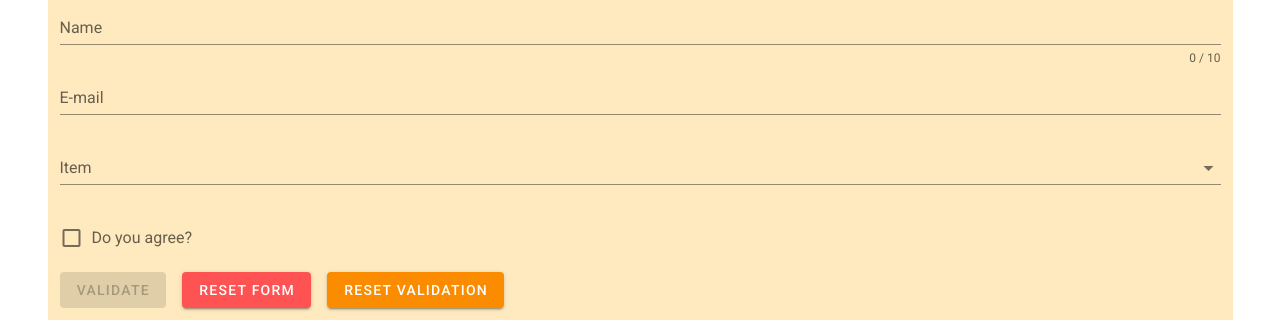
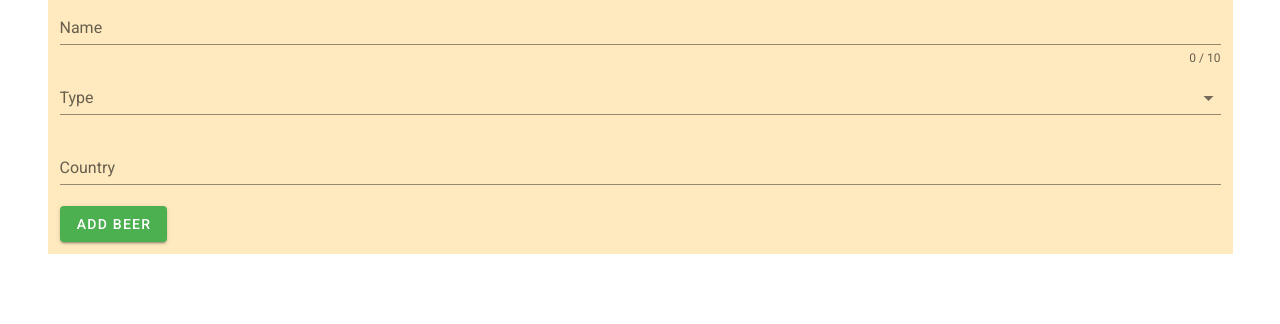
Before and after one commit to Evie-Skinner18/CheeseDays, a Vue app: page / in a window 1280 px wide. Shown: the part 473-797 px from the top of the page. Built offline with nearby package versions, Linux system fonts and the light colour scheme.

Commit message:
Completed Beer domain model and am now building it up in the v-form. Using logic inside the model to output added beer's colour. Next step: add unit tests with Jest. Add more form inputs. Use more domain logic in BeerComponent

```diff
--- a/src/App.vue
+++ b/src/App.vue
@@ -8,7 +8,7 @@
 </template>
 
 <script lang="ts">
-import { Component, Vue } from 'vue-property-decorator';
+import { Vue } from 'vue-property-decorator';
 import Navbar from './components/Navbar.vue';
 import CheeseSection from './components/CheeseSection.vue';
 
@@ -18,10 +18,6 @@ export default Vue.extend({
   components: {
     CheeseSection,
     Navbar
-  },
-
-  data: () => ({
-    //
-  }),
+  }
 });
 </script>
--- a/src/components/BeerComponent.vue
+++ b/src/components/BeerComponent.vue
@@ -1,9 +1,9 @@
 <template>
     <div>
-
+        <h1>Thanks for adding a beer!</h1>
+       <h2>{{ beer.name }}</h2>
+       <p>Ooh, this beer's colour is {{ beer.getColour() }}</p>
     </div>
-
-
 </template>
 
 <script lang="ts" src="./BeerComponent.vue.ts"></script>
--- a/src/components/BeerComponent.vue.ts
+++ b/src/components/BeerComponent.vue.ts
@@ -1,7 +1,7 @@
 import { Vue, Component, Prop } from 'vue-property-decorator';
-import { Beer } from '../domain/models/Beer';
+import { Beer } from '../domain/beer/Beer';
 
 @Component({})
 export default class BeerComponent extends Vue {
-    beer: Beer = new Beer();
+    @Prop({default: Beer.EMPTY()}) private beer!: Beer;
 }
--- a/src/components/BeerForm.vue
+++ b/src/components/BeerForm.vue
@@ -1,69 +1,29 @@
 <template>
 <v-form  ref="form" v-model="valid" lazy-validation>
-      <v-text-field
-        v-model="name"
-        :counter="10"
-        :rules="nameRules"
-        label="Name"
-        required
-      ></v-text-field>
+      <v-text-field v-model="beer.name" :counter="10" label="Name" required>
+      </v-text-field>
 
-      <v-text-field
-        v-model="email"
-        :rules="emailRules"
-        label="E-mail"
-        required
-      ></v-text-field>
+      <v-select v-model="beer.type" :items="beerTypes" :rules="[v => !!v || 'Type is required']"
+        label="Type" required>
+      </v-select>
 
-      <v-select
-        v-model="select"
-        :items="items"
-        :rules="[v => !!v || 'Item is required']"
-        label="Item"
-        required
-      ></v-select>
-
-      <v-checkbox
-        v-model="checkbox"
-        :rules="[v => !!v || 'You must agree to continue!']"
-        label="Do you agree?"
-        required
-      ></v-checkbox>
+      <v-text-field v-model="beer.country" label="Country" required>
+      </v-text-field>
 
       <v-btn
         :disabled="!valid"
         color="success"
         class="mr-4"
-        @click="validate"
+        @click="emitBeerAddedEvent"
       >
-        Validate
+        Add beer
       </v-btn>
 
-      <v-btn
-        color="error"
-        class="mr-4"
-        @click="reset"
-      >
-        Reset Form
-      </v-btn>
-
-      <v-btn
-        color="warning"
-        @click="resetValidation"
-      >
-        Reset Validation
-      </v-btn>
     </v-form>
 
 </template>
 
-<script lang="ts">
-import { Vue, Component } from 'vue-property-decorator';
-
-@Component({})
-export default class BeerForm extends Vue {
-}
-</script>
+<script lang="ts" src="./BeerForm.vue.ts"></script>
 
 <style scoped>
 
--- /dev/null
+++ b/src/components/BeerForm.vue.ts
@@ -0,0 +1,13 @@
+import { Vue, Component } from 'vue-property-decorator';
+import { Beer } from '../domain/beer/Beer';
+
+@Component({})
+export default class BeerForm extends Vue {
+    beer: Beer = Beer.EMPTY();
+    beerTypes: number[] = [1, 2, 3, 4, 5, 6];
+    valid = true;
+
+    private emitBeerAddedEvent(): void {
+        this.$emit('beerAdded', this.beer);
+    }
+}
--- a/src/components/CheeseSection.vue
+++ b/src/components/CheeseSection.vue
@@ -11,8 +11,8 @@
     <h1>{{ $tc('insight', 2) }}</h1>
     <HelloI18n />
     <h1>Add a beer to your cheese!</h1>
-    <BeerForm />
-    <BeerComponent />
+    <BeerForm @beerAdded="addBeer"/>
+    <BeerComponent :beer="beer" v-if="beer && beer.name != ''"/>
   </v-container>
 </template>
 
@@ -21,7 +21,7 @@ import { Component, Prop, Vue } from 'vue-property-decorator';
 import HelloI18n from './HelloI18n.vue';
 import BeerComponent from './BeerComponent.vue';
 import BeerForm from './BeerForm.vue';
-
+import { Beer } from '../domain/beer/Beer';
 
 @Component({
   components: {
@@ -32,6 +32,8 @@ import BeerForm from './BeerForm.vue';
 })
 export default class CheeseSection extends Vue {
   @Prop() private msg!: string;
+
+  beer: Beer = Beer.EMPTY();
 
   get languages(): Array<object> {
     const languages = [
@@ -47,6 +49,9 @@ export default class CheeseSection extends Vue {
     this.$i18n.locale = locale;
   }
 
+  private addBeer(beer: Beer): void{
+    this.beer = beer;
+  }
 }
 </script>
 
--- /dev/null
+++ b/src/domain/beer/Beer.ts
@@ -0,0 +1,58 @@
+import { BeerType } from './Enums';
+
+export class Beer {
+    name!: string;
+    type: BeerType;
+    strength!: number;
+    country!: string;
+    flavourProfile!: string;
+
+    constructor(name: string, country: string, flavourProfile: string, type?: BeerType, strength?: number){
+        this.name = name,
+        this.type = type,
+        this.strength = strength,
+        this.country = country,
+        this.flavourProfile = flavourProfile
+    }
+
+    static EMPTY(){
+        return new Beer('','','');
+    }
+
+    public getCheesePairing(): string {
+        let cheesePairing = '';
+        const isSweetBeer = this.flavourProfile.includes('sweet');
+        const isBitterBeer = this.flavourProfile.includes('bitter') || this.flavourProfile.includes('sour');
+
+        if (isSweetBeer) {
+            cheesePairing = 'mild cheese such as Jarlsberg';
+        } else if (isBitterBeer) {
+            cheesePairing = 'strong cheese like Stilton';
+        } else {
+            cheesePairing = 'nice reliable Cheddar';
+        }
+        return cheesePairing;
+    }
+
+    public getColour(): string {
+        switch (this.type) {
+            case BeerType.Porter:
+            case BeerType.Stout:
+                return 'dark'
+            case BeerType.Pilsener:
+            case BeerType.PaleAle:
+                return 'light'
+            case BeerType.Bitter:
+                return 'amber'
+            default:
+                return 'We don\'t know the colour of this beer'
+        }
+    }
+
+    public isWinterBeer(): boolean {
+        const isWinterBeer =
+        this.type === BeerType.Porter || this.type === BeerType.Stout ? true : false;
+
+        return isWinterBeer;
+    }
+}
--- /dev/null
+++ b/src/domain/beer/Enums.ts
@@ -0,0 +1,8 @@
+export enum BeerType {
+    Porter = 1,
+    Stout,
+    Bitter,
+    Pilsener,
+    PaleAle,
+    Sour
+}
--- a/src/domain/models/Beer.ts
+++ /dev/null
@@ -1,3 +0,0 @@
-export class Beer {
-    // model the
-}
```
Also changed, not shown: src/providers/BeerProvider.ts (deleted), 1 other file (tests, documents, lock files or other folders).
